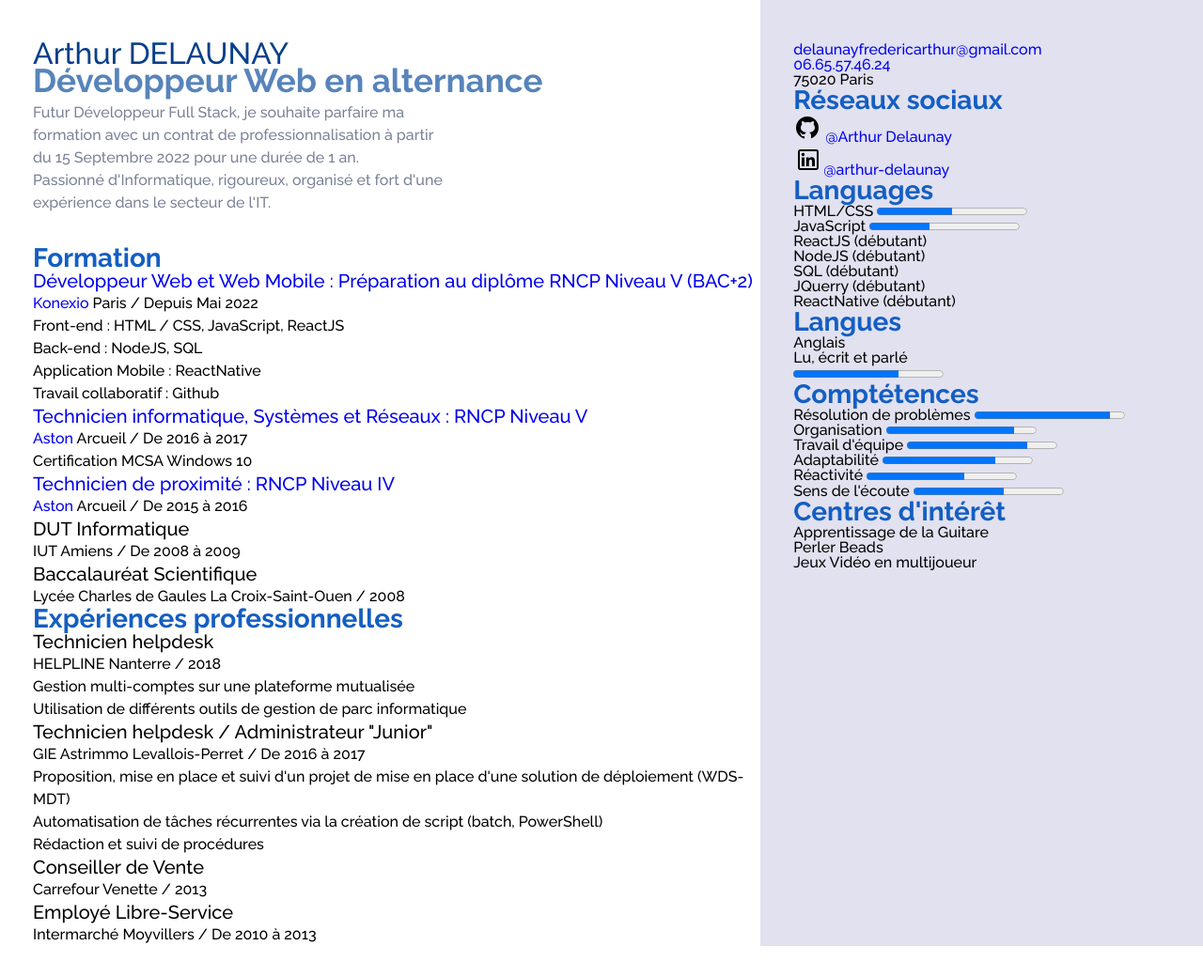
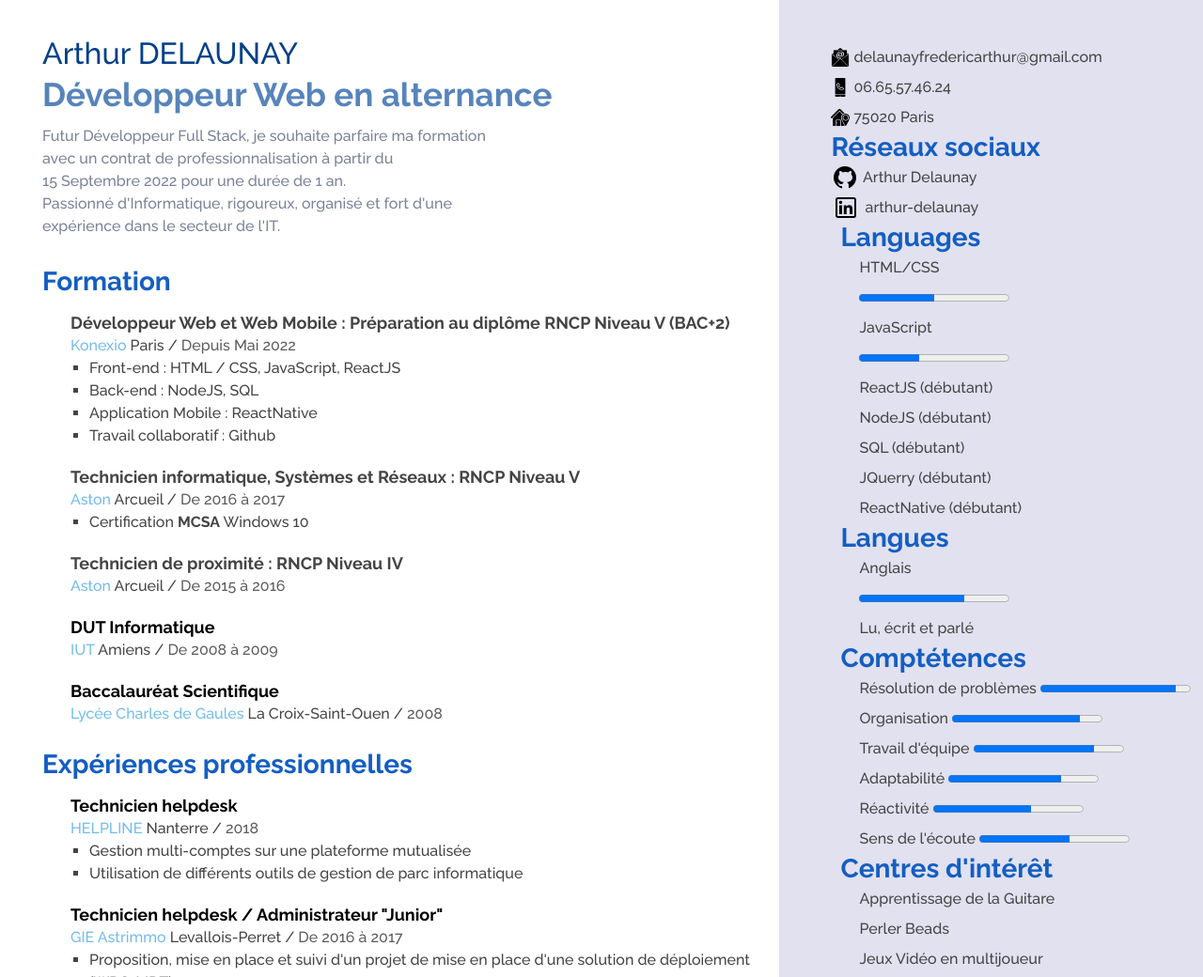
Before and after one commit to ArthurDelaunay/CV, a plain HTML site: page index.html in a window 1280 px wide. Shown: the top 1040 px of the page at 94% size. Before the commit the page ends 1007 px from the top, so only its background shows below. Drawn offline with Linux system fonts and the light colour scheme.

Commit message:
main done, progressbarWIP, asideWIP

```diff
--- a/css/style.css
+++ b/css/style.css
@@ -7,29 +7,41 @@
     src: url("../fonts/Raleway/Raleway-Medium.ttf");
 }
 @font-face {
-    font-family:"RalewayLight";
-    src: url("../fonts/Raleway/Raleway-Light.ttf");
+    font-family:"RalewayExtraLight";
+    src: url("../fonts/Raleway/Raleway-ExtraLight.ttf");
 }
 
 body {
     display: flex;
     justify-content: space-between;
     font-family: "RalewayMedium";
+    color: rgb(68,68,68)
 }
+
 a {
     text-decoration: none;
+    color: rgb(68,68,68)
 }
+
 aside {
     background-color: rgb(225,225,240);
     width: 35vw;
     padding-left: 35px;
     padding-top: 45px;
+    line-height: 2em;
 }
+
 main {
-    margin-left: 35px;
+    margin-left: 45px;
     padding-top: 45px;
+    padding-bottom: 45px;
     line-height: 1.5em;
 }
+
+article {
+    margin-left: 30px;
+}
+
 h1 {
     font-size: 32px;
     color: rgb(5,63,136);
@@ -50,17 +62,44 @@ h3 {
 }
 
 h4 {
-    font-size: 20px;
+    font-size: 18px;
+    font-family: "RalewayBold";
     color: black;
+    margin-top: 20px;
 }
 
-.marginBottom {
-    margin-bottom: 5px;
+ul {
+    margin-left: 20px;
+
 }
+.bulletPoint {
+    list-style-type: square;
+}
+
 .blueGrey {
     color: rgb(122,130,151);
 }
+.lightBlue {
+    color: rgb(114,188,238);
+}
+.grey {
+    color: rgb(92, 92, 92);
+}
+.marginBottom5 {
+    margin-bottom: 5px;
+}
 
-.paddingTop {
+.marginBottom20 {
+    margin-bottom: 20px;
+}
+
+.paddingTop30 {
     padding-top: 30px;
 }
+.boldFont {
+    font-family: "RalewayBold";
+}
+.alignImage {
+    margin-top: -0.235ex;
+    vertical-align: middle;
+}
--- a/index.html
+++ b/index.html
@@ -14,20 +14,19 @@
 
 	<main>
 		<header>
-			<h1>
+			<h1 class="marginBottom20">
 				Arthur DELAUNAY
 			</h1>
-			<h2>Développeur Web en alternance</h2>
-			<!--BR a mettre-->
-			<p class="marginBottom blueGrey">
-				Futur Développeur Full Stack, je souhaite parfaire ma<br />
-				formation avec un contrat de professionnalisation à partir<br />
-				du 15 Septembre 2022 pour une durée de 1 an.<br />
+			<h2 class="marginBottom20">Développeur Web en alternance</h2>
+			<p class="marginBottom5 blueGrey">
+				Futur Développeur Full Stack, je souhaite parfaire ma formation <br />
+				avec un contrat de professionnalisation à partir du <br />
+				15 Septembre 2022 pour une durée de 1 an.<br />
 				Passionné d'Informatique, rigoureux, organisé et fort d'une<br />
 				expérience dans le secteur de l'IT.<br />
 			</p>
 		</header>
-		<section class="paddingTop">
+		<section class="paddingTop30">
 			<h3>
 				Formation
 			</h3>
@@ -36,8 +35,8 @@
 					<a href="https://www.konexio.eu/competences-code.html" target="_blank">Développeur Web et Web Mobile
 						: Préparation au diplôme RNCP Niveau V (BAC+2)</a>
 				</h4>
-				<p><a href="https://www.konexio.eu/index.html" target="_blank">Konexio</a> Paris / Depuis Mai 2022</p>
-				<ul>
+				<p><a href="https://www.konexio.eu/index.html" target="_blank"><span class="lightBlue">Konexio</span></a> Paris / <span class="grey">Depuis Mai 2022</span></p>
+				<ul class="bulletPoint">
 					<li>Front-end : HTML / CSS, JavaScript, ReactJS</li>
 					<li>Back-end : NodeJS, SQL</li>
 					<li>Application Mobile : ReactNative</li>
@@ -49,9 +48,9 @@
 					<a href="https://www.aston-ecole.com/technicien-systemes-reseaux-et-securite/">Technicien
 						informatique, Systèmes et Réseaux : RNCP Niveau V</a>
 				</h4>
-				<p><a href="https://www.aston-ecole.com/" target="_blank">Aston</a> Arcueil / De 2016 à 2017</p>
-				<ul>
-					<li>Certification MCSA Windows 10</li>
+				<p><a href="https://www.aston-ecole.com/" target="_blank"><span class="lightBlue">Aston</span></a> Arcueil / <span class="grey">De 2016 à 2017</span></p>
+				<ul class="bulletPoint">
+					<li>Certification <span class="boldFont">MCSA</span> Windows 10</li>
 				</ul>
 			</article>
 			<article>
@@ -59,22 +58,22 @@
 					<a href="https://www.aston-ecole.com/technicien-de-proximite-informatique/">Technicien de proximité
 						: RNCP Niveau IV</a>
 				</h4>
-				<p><a href="https://www.aston-ecole.com/" target="_blank">Aston</a> Arcueil / De 2015 à 2016</p>
+				<p><a href="https://www.aston-ecole.com/" target="_blank"><span class="lightBlue">Aston</span></a> Arcueil / <span class="grey">De 2015 à 2016</span></p>
 			</article>
 			<article>
 				<h4>
 					DUT Informatique
 				</h4>
-				<p>IUT Amiens / De 2008 à 2009</p>
+				<p><span class="lightBlue">IUT</span> Amiens / <span class="grey">De 2008 à 2009</span></p>
 			</article>
 			<article>
 				<h4>
 					Baccalauréat Scientifique
 				</h4>
-				<p>Lycée Charles de Gaules La Croix-Saint-Ouen / 2008</p>
+				<p><span class="lightBlue">Lycée Charles de Gaules</span> La Croix-Saint-Ouen / <span class="grey">2008</span></p>
 			</article>
 		</section>
-		<section>
+		<section class="paddingTop30">
 			<h3>
 				Expériences professionnelles
 			</h3>
@@ -82,8 +81,8 @@
 				<h4>
 					Technicien helpdesk
 				</h4>
-				<p>HELPLINE Nanterre / 2018</p>
-				<ul>
+				<p><span class="lightBlue">HELPLINE</span> Nanterre / <span class="grey">2018</span></p>
+				<ul class="bulletPoint">
 					<li>Gestion multi-comptes sur une plateforme mutualisée</li>
 					<li>Utilisation de différents outils de gestion de parc informatique</li>
 				</ul>
@@ -92,8 +91,8 @@
 				<h4>
 					Technicien helpdesk / Administrateur "Junior"
 				</h4>
-				<p>GIE Astrimmo Levallois-Perret / De 2016 à 2017</p>
-				<ul>
+				<p><span class="lightBlue">GIE Astrimmo</span> Levallois-Perret / <span class="grey">De 2016 à 2017</span></p>
+				<ul class="bulletPoint">
 					<li>Proposition, mise en place et suivi d'un projet de mise en place d'une solution de déploiement
 						(WDS-MDT)</li>
 					<li>Automatisation de tâches récurrentes via la création de script (batch, PowerShell)</li>
@@ -104,13 +103,13 @@
 				<h4>
 					Conseiller de Vente
 				</h4>
-				<p>Carrefour Venette / 2013</p>
+				<p><span class="lightBlue">Carrefour</span> Venette / <span class="grey">2013</span></p>
 			</article>
 			<article>
 				<h4>
 					Employé Libre-Service
 				</h3>
-				<p>Intermarché Moyvillers / De 2010 à 2013</p>
+				<p><span class="lightBlue">Intermarché</span> Moyvillers / <span class="grey">De 2010 à 2013</span></p>
 			</article>
 
 		</section>
@@ -118,16 +117,16 @@
 	</main>
 	<aside>
 		<address>
-			<!-- mettre les icones -->
+
 			<ul>
-				<li><a href="mailto:delaunayfredericarthur@gmail.com">delaunayfredericarthur@gmail.com</a></li>
-				<li><a href="tel:+33665574624">06.65.57.46.24</a></li>
-				<li><P>75020 Paris</P></li>
+				<li><img class="alignImage" src="./img/mail_icon.png" alt="icone d'enveloppe" height=20px /><a href="mailto:delaunayfredericarthur@gmail.com"> delaunayfredericarthur@gmail.com</a></li>
+				<li><img class="alignImage" src="./img/phone_icon.png" alt="icone de smartphone" height=20px /><a href="tel:+33665574624"> 06.65.57.46.24</a></li>
+				<li><img class="alignImage" src="./img/adress_icon.png" alt="icone de maison" height=20px /> 75020 Paris</li>
 			</ul>
 			<ul>
 				<h3>Réseaux sociaux</h3>
-				<li><a href="https://github.com/ArthurDelaunay" target="_blank"><img src="./img/github_icon.png" alt="logo Github" /> @Arthur Delaunay</a></li>
-				<li><a href="https://www.linkedin.com/in/arthur-delaunay/" target="_blank"><img src="./img/linkedin_icon.png" alt="logo linkedin" />@arthur-delaunay</a></li>
+				<li><a href="https://github.com/ArthurDelaunay" target="_blank"><img class="alignImage" src="./img/github_icon.png" alt="logo Github" /> Arthur Delaunay</a></li>
+				<li><a href="https://www.linkedin.com/in/arthur-delaunay/" target="_blank"><img class="alignImage" src="./img/linkedin_icon.png" alt="logo linkedin" /> arthur-delaunay</a></li>
 			</ul>
 		</address>
 		<!-- ajout barre de progression -->
@@ -135,11 +134,11 @@
 			<h3>Languages</h3>
 
 			<ul>
-				<li>HTML/CSS
-					<progress value="50" max="100" />
+				<li>HTML/CSS <br />
+					<progress value="50" max="100" ></progress>
 				</li>
-				<li>JavaScript
-					<progress value="40" max="100" />
+				<li>JavaScript <br />
+					<progress value="40" max="100"></progress>
 				</li>
 				<li>ReactJS (débutant)</li>
 				<li>NodeJS (débutant)</li>
@@ -151,9 +150,10 @@
 		<article>
 			<h3>Langues</h3>
 			<ul>
-				<li><p>Anglais</p>
-					<p>Lu, écrit et parlé</p>
-					<progress value="70" max="100" />
+				<li>Anglais <br />
+					<progress value="70" max="100" ></progress> <br />
+					Lu, écrit et parlé
+
 				</li>
 
 			</ul>
@@ -162,22 +162,22 @@
 			<h3>Comptétences</h3>
 			<ul>
 				<li>Résolution de problèmes
-					<progress value="90" max="100" />
+					<progress value="90" max="100" ></progress>
 				</li>
 				<li>Organisation
-					<progress value="85" max="100" />
+					<progress value="85" max="100" ></progress>
 				</li>
 				<li>Travail d'équipe
-					<progress value="80" max="100" />
+					<progress value="80" max="100" ></progress>
 				</li>
 				<li>Adaptabilité
-					<progress value="75" max="100" />
+					<progress value="75" max="100" ></progress>
 				</li>
 				<li>Réactivité
-					<progress value="65" max="100" />
+					<progress value="65" max="100" ></progress>
 				</li>
 				<li>Sens de l'écoute
-					<progress value="60" max="100"/>
+					<progress value="60" max="100"></progress>
 				</li>
 			</ul>
 		</article>
```
Also changed, not shown: img/adress_icon.png (added), img/mail_icon.png (added), img/phone_icon.png (added).
